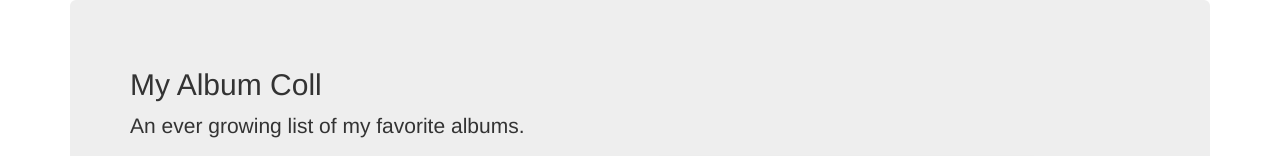
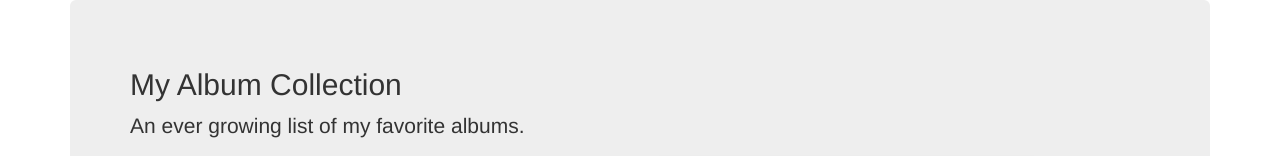
Before and after one commit to samrouse1/AlbumsApp-master, a plain HTML site: page index.html in a window 1280 px wide. Shown: the top 156 px of the page. Drawn offline with nearby package versions, Linux system fonts and the light colour scheme.

Commit message:
changed name back
change name back

```diff
--- a/index.html
+++ b/index.html
@@ -20,7 +20,7 @@
   <div class="container">
 
     <div class="jumbotron">
-    <h2>My Album Coll</h2>
+    <h2>My Album Collection</h2>
         <div id="errorArea"></div>
         <p>An ever growing list of my favorite albums.</p>
 
```
